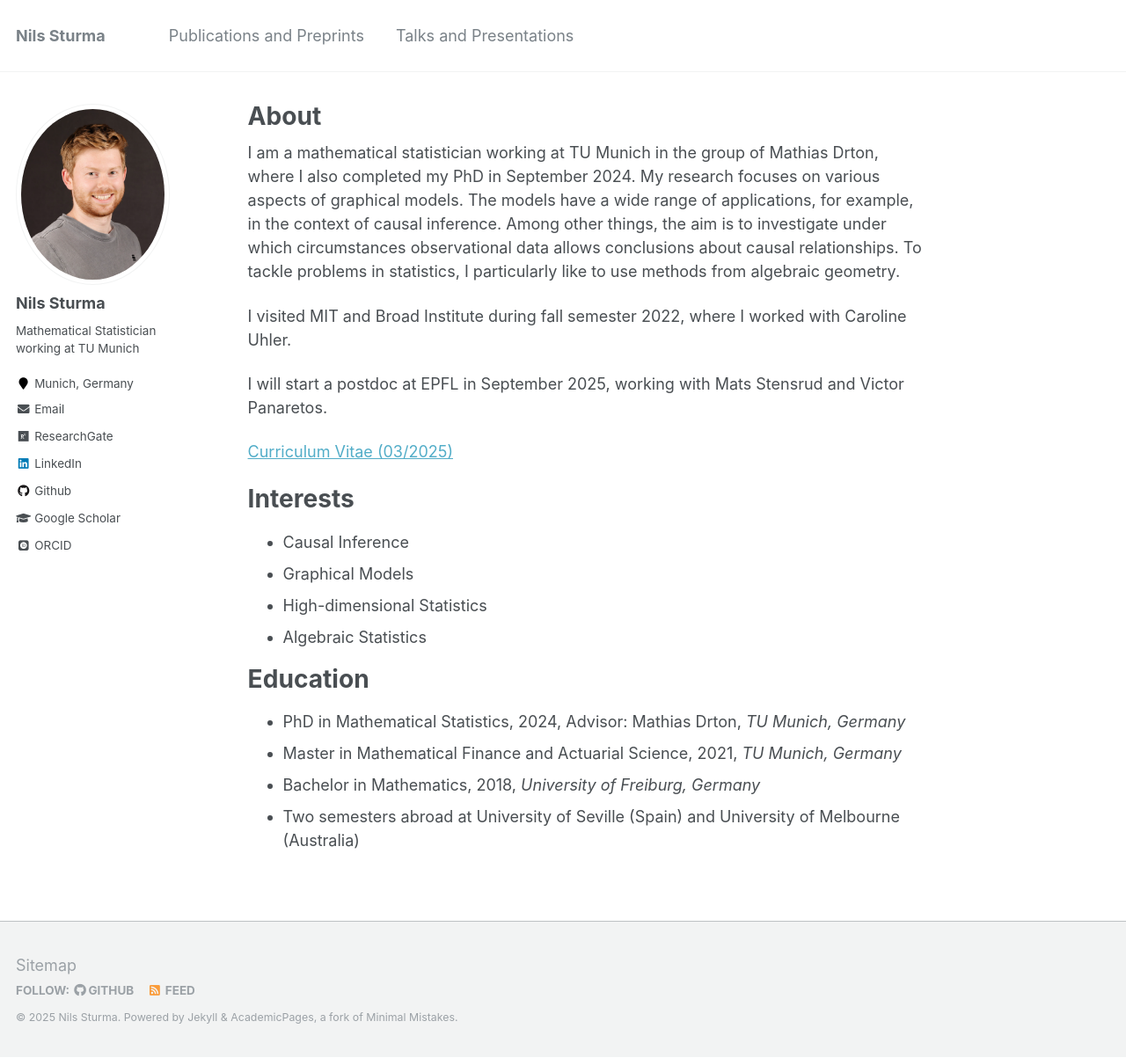
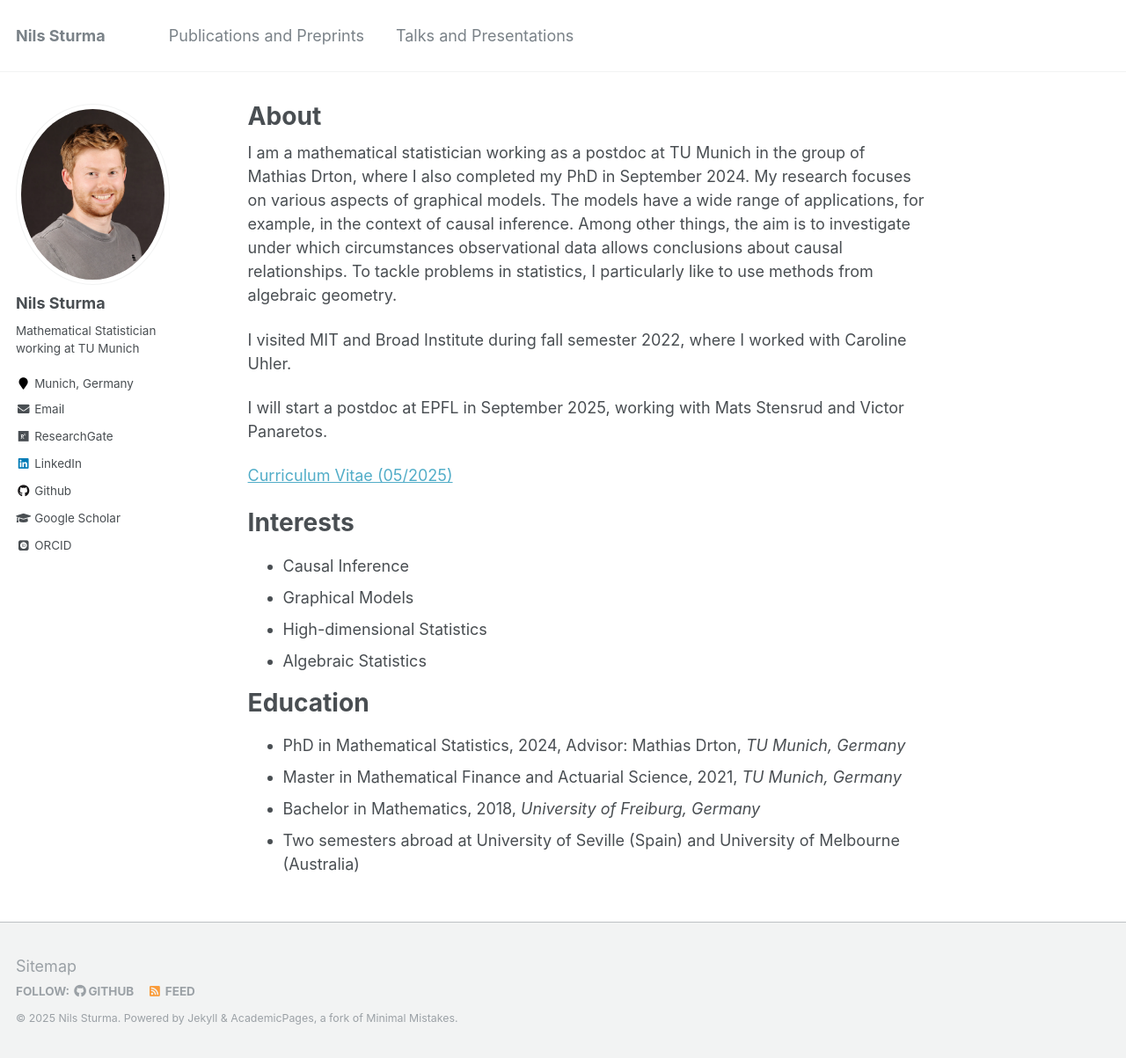
Before and after one commit to NilsSturma/nilssturma.github.io, a Jekyll site: the page built from _pages/about.md, in a window 1280 px wide and 1203 px high. Shown: the whole window at 88% size. Built offline with Jekyll 4.4.1, drawn with Linux system fonts in a browser that asks for light colours; some web fonts are replaced.

Commit message:
updated cv

```diff
--- a/_pages/about.md
+++ b/_pages/about.md
@@ -8,13 +8,13 @@ redirect_from:
   - /about.html
 ---
 
-I am a mathematical statistician working at TU Munich in the group of Mathias Drton, where I also completed my PhD in September 2024. My research focuses on various aspects of graphical models. The models have a wide range of applications, for example, in the context of causal inference. Among other things, the aim is to investigate under which circumstances observational data allows conclusions about causal relationships. To tackle problems in statistics, I particularly like to use methods from algebraic geometry.
+I am a mathematical statistician working as a postdoc at TU Munich in the group of Mathias Drton, where I also completed my PhD in September 2024. My research focuses on various aspects of graphical models. The models have a wide range of applications, for example, in the context of causal inference. Among other things, the aim is to investigate under which circumstances observational data allows conclusions about causal relationships. To tackle problems in statistics, I particularly like to use methods from algebraic geometry.
 
 I visited MIT and Broad Institute during fall semester 2022, where I worked with Caroline Uhler.
 
 I will start a postdoc at EPFL in September 2025, working with Mats Stensrud and Victor Panaretos.
 
-[Curriculum Vitae (03/2025)](https://nilssturma.github.io/files/cv.pdf)
+[Curriculum Vitae (05/2025)](https://nilssturma.github.io/files/cv.pdf)
 
 Interests
 ======
```
Also changed, not shown: 1 other file.
